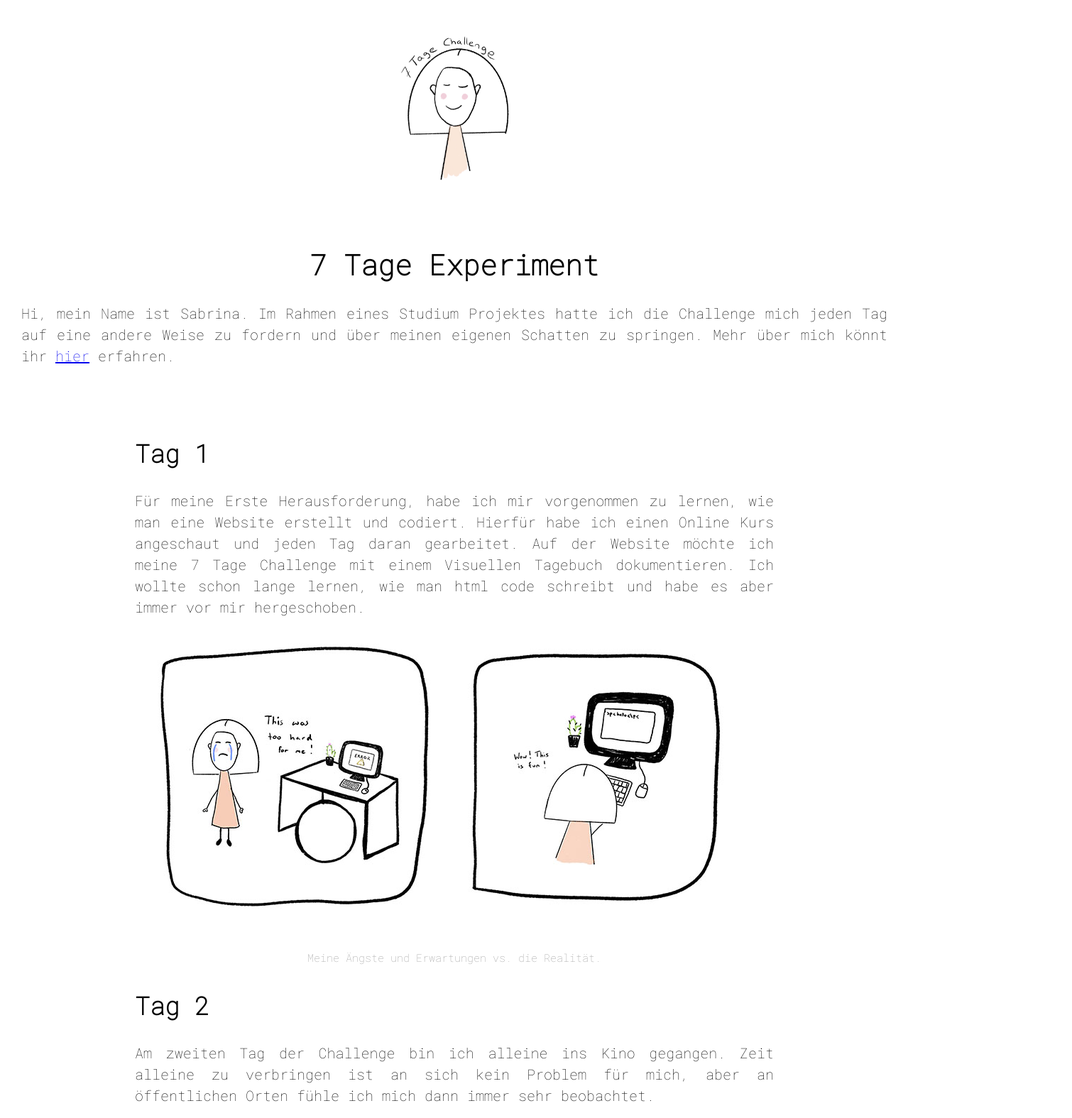
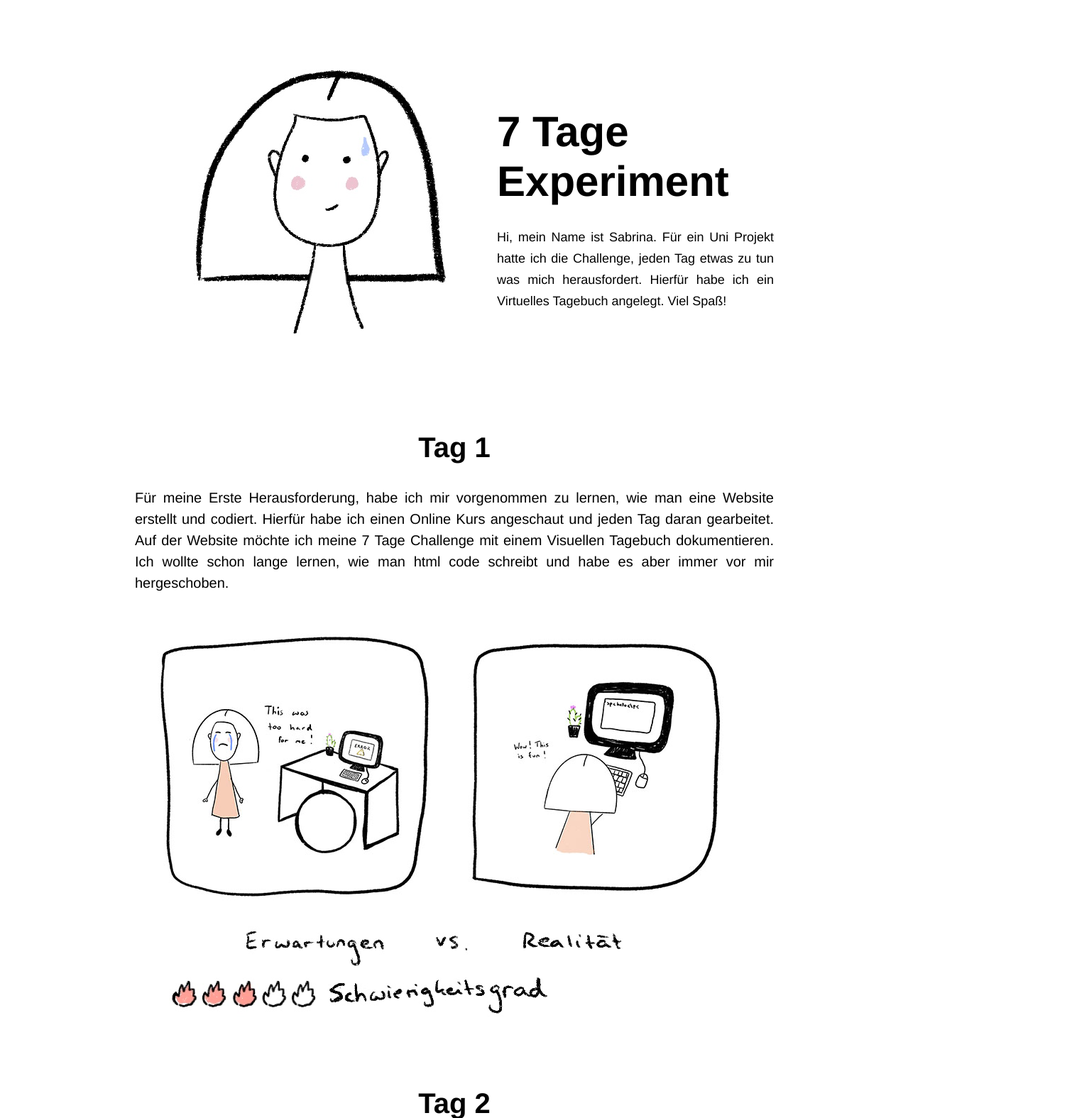
Before and after one commit to rinanotes/7-Tage-Experiment, a plain HTML site: page index.html in a window 1280 px wide. Shown: the top 1575 px of the page at 71% size, 1510 px wide, since content can reach past the window. Drawn offline with Linux system fonts and the light colour scheme.

Commit message:
fixed everything layout

```diff
--- a/css/7tage.css
+++ b/css/7tage.css
@@ -3,67 +3,91 @@ body{
 }
 
 header{background-color:#DEE9D4 white;
-text-align: center ;
+
 padding-top: 15px;
-padding-bottom: 30px;
-padding-right: 30px;
-padding-left: 30px;
+padding-bottom: 0px;
+padding-right: 10px;
+padding-left: 10px;
 
 }
 
-h1,h2{font-family: 'Roboto Mono', monospace;}
+h1,h2{font-family: Helvetica}
+
+header img{float:  left
+}
 
 header h1{
 	color:black ;
-	font-size: 40px;
+	font-size: 60px;
+	padding-right: 50px;
+
+
 }
+
+header h1{
+	line-height: 500px;
+}
+
+header{max-width: 900px;
+	margin: 0 auto;
+	}
+
 
 
 
 header p{
 	color: black;
-	font-family: Roboto Mono, Arial,  monospace;
-}
+	font-family: Helvetica;
+	font-size:  18px;
+	line-height: 30px;
+	text-align: justify;
+	}
 
-header img{
-border-radius: 170px;
-width: 300px;
-border: 20px solid #black;
+
+
+
+
+
+header a:hover  {
+	color: black;}
+
+header a:visited{
+	color: black;}
+
+main{max-width: 900px;
+	margin: 0 auto;
+	padding: 10px;
+	clear: left;
 
 }
 
 
-main{max-width: 900px;
-	margin: 0 auto;
-	padding: 20px;
+
+main img{
+	max-width: 100%;
 
 }
 
-main img{
-	max-width: 100%;
+h2{
+	font-size: 40px;
+	color: black;
+	text-align: center;
+	margin: 70px o 10px;
+	padding-top: 40px;
 }
 
-h2{
-	font-size: 35px;
-	color: black;
-	margin: 70px o 10px;
+main p{
+	font-size: 20px;
+	font-family: Helvetica;
+	line-height: 30px;
+	text-align: justify;
+	padding-bottom: 20px;
 }
 
-body p{
-	font-size: 20px;
-	font-family: Roboto Mono, monospace;
-	line-height: 30px;
-	text-align: justify;
-}
-
-header a:hover  {
-	color: black;
 
 
-}
-
 footer{
-	background-color:#DEE9D4;
+	background-color:#E4B4B3;
 	padding-bottom: 50px;
 	padding-top: 50px;
 
@@ -71,6 +95,21 @@ footer{
 
 footer p{
 	text-align: center;
+	font-size: 20px;
+	font-family: Helvetica;
+	line-height: 30px;
+	padding-bottom: 20px;
+}
+
+
+}
+
+footer a{
+	color: black;
+}
+
+footer a:visited{
+	color: black;
 }
 
 p.caption{
--- a/index.html
+++ b/index.html
@@ -3,19 +3,41 @@
 <head>
 	<meta charset="utf-8">
 	<meta name="viewport" content="width=device-width, initial-scale=1">
-	<title>7 Tage Experiment</title> <link rel="icon" href="img/Avatar.jpg">
+	<title>7 Tage Experiment</title> <link rel="icon" href="img/avatar5.png">
 	<link rel="preconnect" href="https://fonts.googleapis.com">
 	<link rel="preconnect" href="https://fonts.gstatic.com" crossorigin>
 	<link href="https://fonts.googleapis.com/css2?family=Roboto+Mono:wght@100&display=swap" rel="stylesheet">
 	<link rel="stylesheet" type="text/css" href="css/7tage.css">
 </head>
 <body>
+
 <!-- header element -->
 <header>
-	<img src="img/avatar-3.jpg">
-	<h1>7 Tage Experiment</h1>
-<p>Hi, mein Name ist Sabrina. Im Rahmen eines Studium Projektes hatte ich die Challenge mich jeden Tag auf eine andere Weise zu fordern und über meinen eigenen Schatten zu springen. Mehr über mich könnt ihr <a href="https://www.instagram.com/svbrixv/"target="_blank" title="Mein Instagram.">hier</a>
-erfahren.</p>
+
+	<div style="width: 1300px; padding: 10px; ">
+<img class="rechts" src="img/avatar4.jpg" >
+
+	<br>
+
+	<br>
+	<br>
+	<br>
+	<br>
+	<br>
+	<br>
+
+
+
+
+
+
+<h1 style="margin: 0; line-height: 70px;">
+7 Tage <br>Experiment
+</h1>
+</div>
+
+<p>Hi, mein Name ist Sabrina. Für ein Uni Projekt hatte ich die Challenge, jeden Tag etwas zu tun was mich herausfordert. Hierfür habe  ich ein Virtuelles Tagebuch angelegt. Viel Spaß! </p>
+
 </header>
 
 <!-- main element-->
@@ -24,37 +46,66 @@ erfahren.</p>
 	<p> Für meine Erste Herausforderung, habe ich mir vorgenommen zu lernen, wie man eine Website erstellt und codiert. Hierfür habe ich einen Online Kurs angeschaut und jeden Tag daran gearbeitet. Auf der Website möchte ich meine 7 Tage Challenge mit einem Visuellen Tagebuch dokumentieren. Ich wollte schon lange lernen, wie man html code schreibt und habe es aber immer vor mir hergeschoben.
 	</p>
 	<img src="img/Tag1-E.JPG" title="Erwartungen"> <img src="img/Tag1-R.JPG" title="Realität">
-	<p class="caption">Meine Ängste und Erwartungen  vs. die Realität.</p>
+	<img src="img/caption3.jpg">
+
 
 	<h2>Tag 2</h2>
 	<p>Am zweiten Tag der Challenge bin ich alleine ins Kino gegangen. Zeit alleine zu verbringen ist an sich kein Problem für mich, aber an öffentlichen Orten fühle ich mich dann immer sehr beobachtet.</p>
 	<img src="img/Tag2-E.JPG"title="Erwartungen"> <img src="img/Tag2-R.JPG"  title="Realität">
-	<p class="caption">Meine Ängste und Erwartungen  vs. die Realität.</p>
+	<img src="img/caption4.jpg">
 
 	<h2>Tag 3</h2>
 	<p>Für den dritten Tag habe ich mir vorgenommen, eine neue Freundschaft zu schließen und jemanden uaf einen Kaffe einzuladen, mit dem ich vorher noch nie Zeit verbracht habe.</p>
 	<img src="img/Tag3-E2.jpg" title="Erwartungen"> <img src="img/Tag3-R.JPG" title="Realität">
-	<p class="caption" >Meine Ängste und Erwartungen  vs. die Realität.</p>
+	<img src="img/caption3.jpg">
 
 	<h2>Tag 4</h2>
-	<p>Am vierten Tag der Challenge wollte ich meine ANgst vor Höhe beziehungsweise dem Fallen überwinden. Dafür bin ich mit Freunden Bouldern gegangen.</p>
+	<p>Am vierten Tag der Challenge wollte ich meine Angst vor Höhe beziehungsweise dem Fallen überwinden. Dafür bin ich mit Freunden Bouldern gegangen.</p>
 	<img src="img/Tag4-E.JPG" title="Erwartungen"> <img src="img/Tag4-R.JPG" title="Realität">
-	<p class="caption">Meine Ängste und Erwartungen  vs. die Realität.</p>
+	<img src="img/caption5.jpg">
 
 	<h2>Tag 5</h2>
-	<p>Für den fünften Tag hatte ich nicht wirklich etwas geplant. Deshalb habe ich spontan im Bus beschlossen jemandne fremdes anzusprechen und zu versuchen eine Konversation aufzubauen.</p>
+	<p>Für den fünften Tag hatte ich nicht wirklich etwas geplant. Deshalb habe ich spontan im Bus beschlossen jemanden fremdes anzusprechen und zu versuchen eine Konversation aufzubauen.</p>
 	<img src="img/Tag5-E.JPG" title="Erwartungen"> <img src="img/Tag5-R.JPG" title="Realität">
-	<p class="caption">Meine Ängste und Erwartungen  vs. die Realität.</p>
+	<img src="img/caption5.jpg">
 
 	<h2>Tag 6</h2>
 	<p>Ich lerne bereits seit einem 3/4 Jahr Koreanisch. ALlerdings fällt es mir sehr schwer vor anderen zu sprechen, da ich mit niemandem üben kann. Für den  sechsten Tag hatte ich mir daher vorgenommen mit einer Online Nachhilfe Koreanisch zu sprechen.</p>
 	<img src="img/Tag6-E.JPG" title="Erwartungen"> <img src="img/Tag6-R.JPG" title="Realität">
-	<p class="caption">Meine Ängste und Erwartungen  vs. die Realität.</p>
+	<img src="img/caption4.jpg">
+
 
 	<h2>Tag 7</h2>
-	<p>Für den letzten Tag der CHallenge wollte ich meinen Körper etwas fordern, weshalb ich früh morgends im Winter bei uns in den See gesprungen bin. Gleichzeitig hatte ich eine irrationale Angst vor den Fischen.</p>
+	<p>Für den letzten Tag der Challenge wollte ich meinen Körper etwas fordern, weshalb ich früh morgends im Winter bei uns in den See gesprungen bin. Gleichzeitig hatte ich eine irrationale Angst vor den Fischen.</p>
 	<img src="img/Tag7-E.JPG" title="Erwartungen"> <img src="img/Tag7-R.JPG" title="Realität">
-	<p class="caption">Meine Ängste und Erwartungen  vs. die Realität.</p>
+	<img src="img/caption2.jpg">
+	<br>
+	<br>
+	<br>
+	<br>
+	<br>
+	<br>
+	<br>
+
+<br>
+	<br>
+	<br>
+
+
+	<img src="img/ending.jpg"> <br>
+	<br>
+
+	<br>
+	<br>
+	<br>
+	<br>
+	<br>
+	<br>
+
+<br>
+	<br>
+	<br>
+
 
 </main>
 
@@ -62,13 +113,15 @@ erfahren.</p>
 
 <footer>
 	<p> &copy;Sabrina Dobios 2022
+		<br>Instagram:
+		<a href="https://www.instagram.com/svbrixv/"target="_blank" title="Mein Instagram.">svbrixv</a>
 	</p>
 </footer>
 
 
 
 
-</main>
+
 
 </body>
 </html>
```
Also changed, not shown: img/avatar4.jpg (added), img/avatar5.png (added), img/caption2.jpg (added), img/caption3.jpg (added), img/caption4.jpg (added), img/caption5.jpg (added), img/ending.jpg (added), 2 other files.
